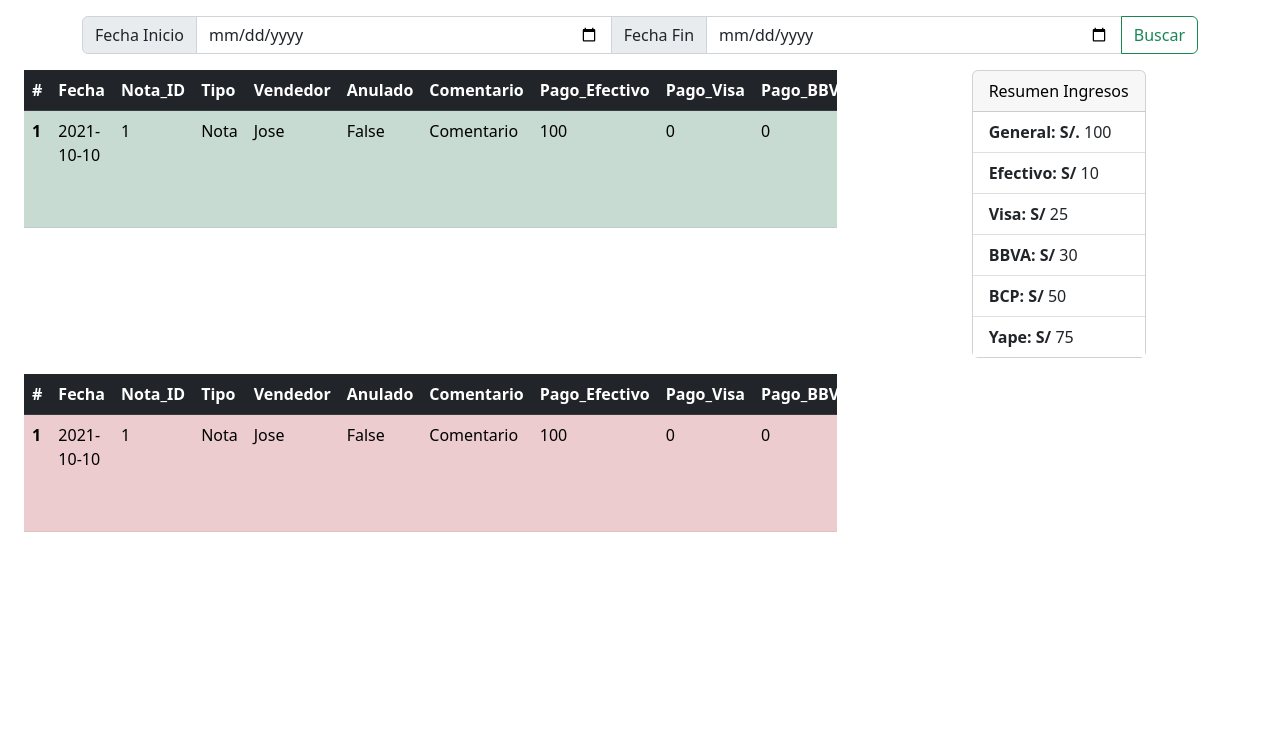
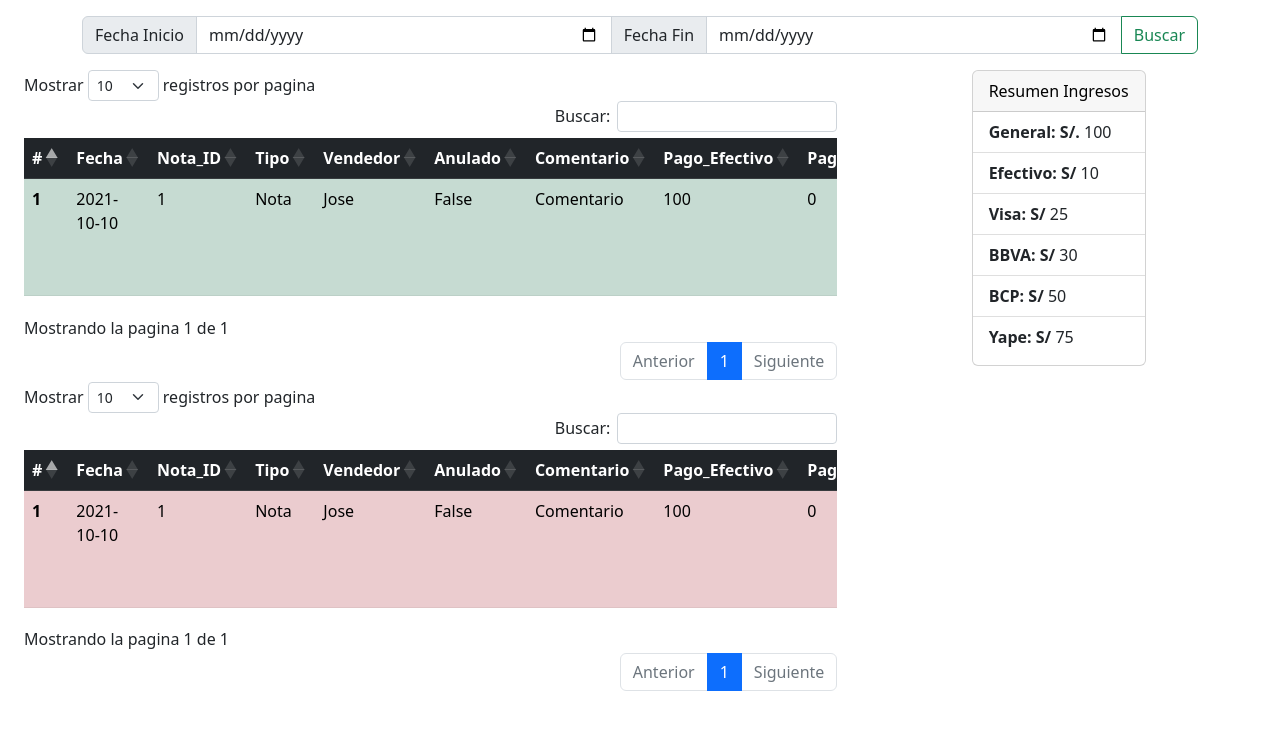
Before and after one commit to aelvismorales/SistemaVentasFlask, a Flask app: page /ver-ingresos-salidas in a window 1280 px wide. Shown: the top 730 px of the page. Run offline with Flask 3, Linux system fonts and the light colour scheme; data that the repository does not hold is empty; parts of the project's set-up code (start-up, migrations or seed data) failed here and were passed over; some libraries are stand-ins or nearby versions.

Commit message:
feat (ver_ingresos) agregando paginacion con datables y funciones de impresion

```diff
--- a/app/views/templates/ver_ingresos_salidas.html
+++ b/app/views/templates/ver_ingresos_salidas.html
@@ -58,8 +58,8 @@
         <div class="row row-cols-2">
             <div class="col-12 col-xl-8">
                 <!-- Tabla Contenido Resumen Ingresos-->
-                <div class="table-responsive" id="tabla-contenido-ingresos">
-                    <table class="table table-success table-striped">
+                <div class="table-responsive" >
+                    <table class="table table-success table-striped" id="tabla-contenido-ingresos">
                         <thead class="table-dark" id="tabla-head-ingresos">
                         <tr>
                             <th scope="col">#</th>
@@ -102,7 +102,7 @@
             </div>
             <div class="col-12 col-xl-4 order-2  order-xl-1 d-flex justify-content-center" style="max-height: 350px;">
                 <!-- Resumen Ingresos-->
-                <div class="card text-black  mb-3" style="max-width: 18rem;">
+                <div class="card text-black  mb-3" style="max-width: 18rem;" id ="resumen-ingresos">
                     <div class="card-header">Resumen Ingresos</div>
                     <div class="body-resumen">
                         <ul class="list-group list-group-flush">
@@ -118,8 +118,8 @@
             </div>
             <div class="col-12 col-xl-8 order-1 order-xl-2">
                 <!-- Tabla Contenido Resumen Egresos-->
-                <div class="table-responsive" id="tabla-contenido-egresos">
-                    <table class="table table-danger table-striped">
+                <div class="table-responsive" >
+                    <table class="table table-danger table-striped" id="tabla-contenido-egresos">
                         <thead class="table-dark" id="tabla-head-egresos">
                         <tr>
                             <th scope="col">#</th>
@@ -180,5 +180,125 @@
 <script src="https://cdnjs.cloudflare.com/ajax/libs/pdfmake/0.1.53/pdfmake.min.js"></script>
 <script src="https://cdnjs.cloudflare.com/ajax/libs/pdfmake/0.1.53/vfs_fonts.js"></script>
 
+<!-- Inicialiazando Tablas con Filtro de DataTables-->
+<script>
+    $(document).ready(function(){
+        new DataTable('#tabla-contenido-ingresos')
+        new DataTable('#tabla-contenido-egresos')
+    })
+
+    $('#tabla-contenido-ingresos').DataTable({
+        "autoWidth": true,
+        "processing": true,
+        "searching": true,
+        "dom": 'Blfrtip',
+        "buttons":[
+            {
+                extend:'copy',
+                exportOptions: {
+                    columns: [0,1,2,3,4,5,6,7,8,9,10,11]
+                }
+            },
+            {
+                extend:'csv',
+                exportOptions: {
+                    columns: [0,1,2,3,4,5,6,7,8,9,10,11]
+                }
+            },
+            {
+                extend:'excel',
+                exportOptions: {
+                    columns: [0,1,2,3,4,5,6,7,8,9,10,11]
+                }
+            },
+            {
+                extend:'pdf',
+                exportOptions: {
+                    columns: [0,1,2,3,4,5,6,7,8,9,10,11]
+                }
+            },
+            {
+                extend:'print',
+                text:'Imprimir',
+                exportOptions: {
+                    columns: [0,1,2,3,4,5,6,7,8,9,10,11]
+                },
+                customize: function(win){
+                    var contenidoClonado = $('#resumen-ingresos').clone()
+                    $(win.document.body).append(contenidoClonado);
+                }
+            }
+        ],
+        "language": {
+            "lengthMenu": "Mostrar _MENU_ registros por pagina",
+            "zeroRecords": "No se encontro registros",
+            "info": "Mostrando la pagina _PAGE_ de _PAGES_",
+            "infoEmpty": "No hay registros disponibles",
+            "infoFiltered": "(Filtrado de _MAX_ registros totales)",
+            "search": "Buscar:",
+            "paginate": {
+                "first": "Primero",
+                "last": "Ultimo",
+                "next": "Siguiente",
+                "previous": "Anterior"
+            }
+        }
+    })
+
+    $('#tabla-contenido-egresos').DataTable({
+        "autoWidth": true,
+        "processing": true,
+        "searching": true,
+        "dom": 'Blfrtip',
+        "buttons":[
+            {
+                extend:'copy',
+                exportOptions: {
+                    columns: [0,1,2,3,4,5,6,7,8,9,10,11]
+                }
+            },
+            {
+                extend:'csv',
+                exportOptions: {
+                    columns: [0,1,2,3,4,5,6,7,8,9,10,11]
+                }
+            },
+            {
+                extend:'excel',
+                exportOptions: {
+                    columns: [0,1,2,3,4,5,6,7,8,9,10,11]
+                }
+            },
+            {
+                extend:'pdf',
+                exportOptions: {
+                    columns: [0,1,2,3,4,5,6,7,8,9,10,11]
+                }
+            },
+            {
+                extend:'print',
+                text:'Imprimir',
+                exportOptions: {
+                    columns: [0,1,2,3,4,5,6,7,8,9,10,11]
+                }
+            }
+        ],
+        "language": {
+            "lengthMenu": "Mostrar _MENU_ registros por pagina",
+            "zeroRecords": "No se encontro registros",
+            "info": "Mostrando la pagina _PAGE_ de _PAGES_",
+            "infoEmpty": "No hay registros disponibles",
+            "infoFiltered": "(Filtrado de _MAX_ registros totales)",
+            "search": "Buscar:",
+            "paginate": {
+                "first": "Primero",
+                "last": "Ultimo",
+                "next": "Siguiente",
+                "previous": "Anterior"
+            }
+        }
+    })
+
+</script>
 
 {%endblock%}
```
